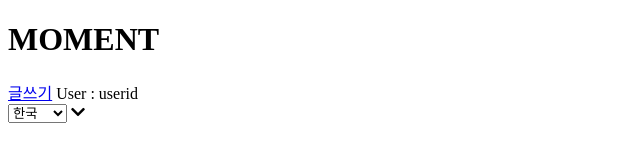
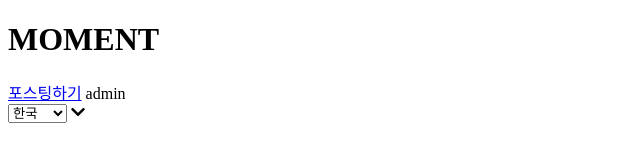
Before and after one commit to Trip-a-Duck/Moment, a website: page src/index.html in a window 1280 px wide. Shown: the full height of the page, 0-640 px from the left. Drawn offline with Linux system fonts and the light colour scheme.

Commit message:
fix: fix posting btn name and remove "User :" span

```diff
--- a/src/index.html
+++ b/src/index.html
@@ -15,8 +15,8 @@
     <div class="container">
       <header class="header">
         <h1>MOMENT</h1>
-        <a class="posting-btn" href="./upload.html">글쓰기</a>
-        <span class="login-user-id">User : userid</span>
+        <a class="posting-btn" href="./upload.html">포스팅하기</a>
+        <span class="login-user-id">admin</span>
         <div class="icon-control">
           <select class="select-country" placeholder="Select Country">
             <option value="korea" defaultValue>한국</option>
```
